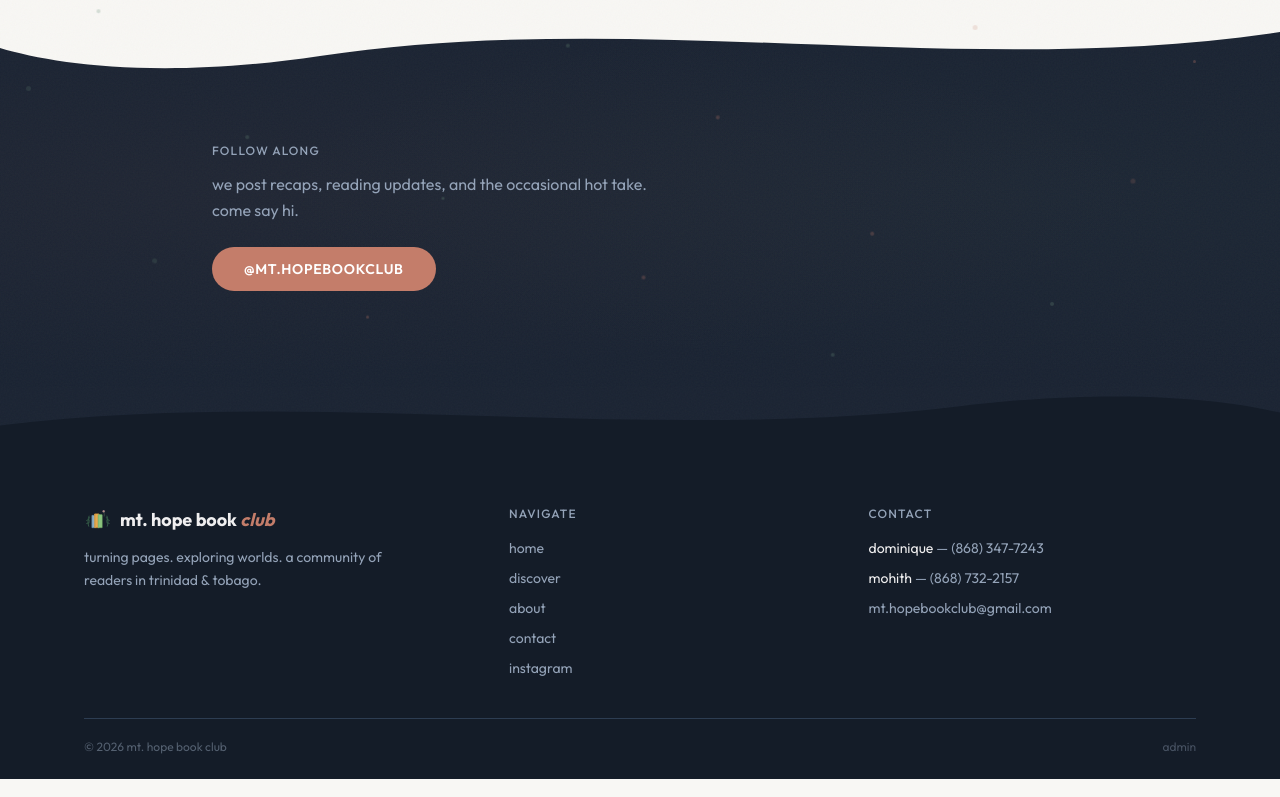
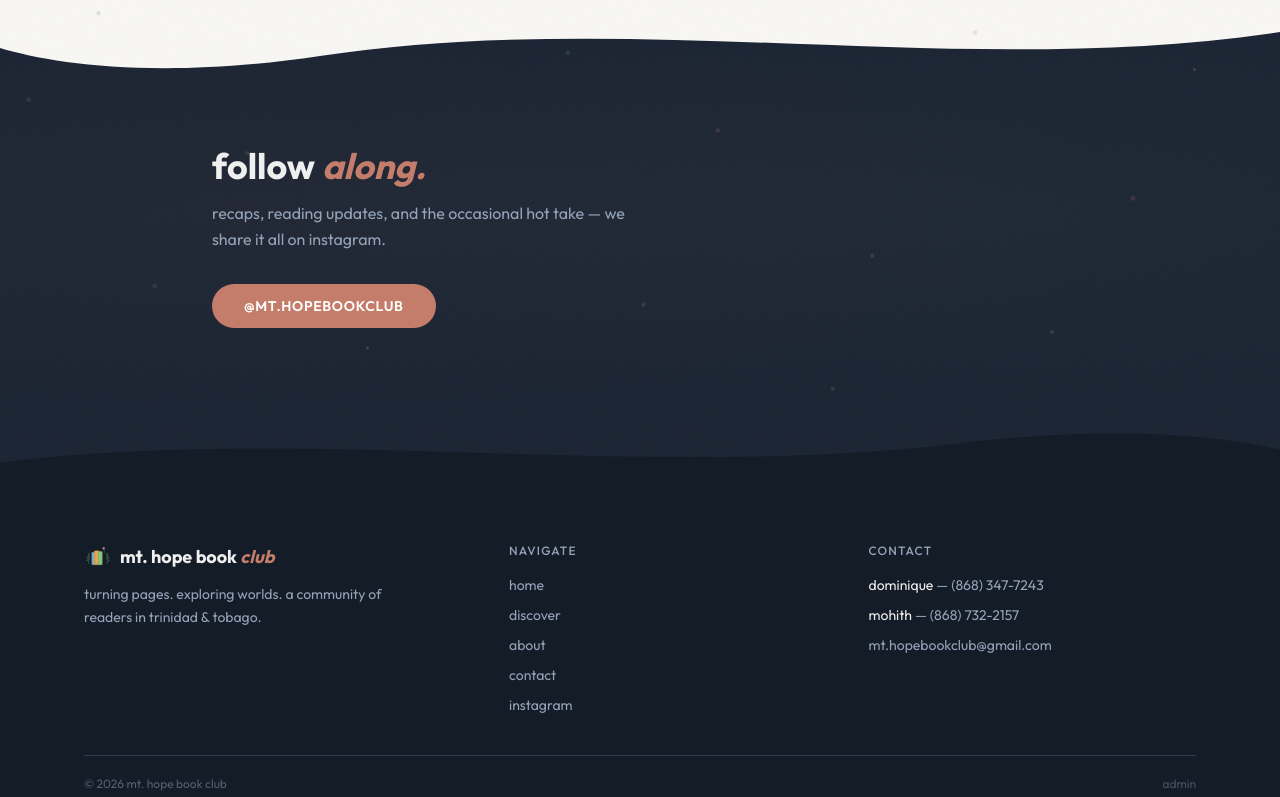
Before and after one commit to aidantrabs/mt-hope-bookclub, a React (Vite) app: page /about in a window 1280 px wide. Shown: the part 907-1704 px from the top of the page. Built offline with nearby package versions, Linux system fonts and the light colour scheme; no server answers.

Commit message:
style: update typography + cta sections for about and contact page

```diff
--- a/src/pages/about.tsx
+++ b/src/pages/about.tsx
@@ -92,10 +92,12 @@ export const About = () => {
         <AmbientDots />
         <div className="max-w-4xl mx-auto px-5 relative z-[2] pt-10 md:pt-16">
           <Animate>
-            <SectionLabel dark>follow along</SectionLabel>
-            <p className="text-text-muted-dark mt-3 mb-6 max-w-md leading-relaxed">
-              we post recaps, reading updates, and the occasional hot take. come
-              say hi.
+            <h2 className="text-2xl md:text-4xl font-bold text-text-on-dark leading-tight">
+              follow <em className="italic text-accent">along.</em>
+            </h2>
+            <p className="text-text-muted-dark mt-3 mb-8 max-w-md leading-relaxed">
+              recaps, reading updates, and the occasional hot take — we share it
+              all on instagram.
             </p>
             <a
               href="https://www.instagram.com/mt.hopebookclub"
--- a/src/pages/contact.tsx
+++ b/src/pages/contact.tsx
@@ -73,8 +73,10 @@ export const Contact = () => {
         <AmbientDots />
         <div className="max-w-4xl mx-auto px-5 relative z-[2] pt-10 md:pt-16">
           <Animate>
-            <SectionLabel dark>prefer to message us?</SectionLabel>
-            <p className="text-text-muted-dark mt-3 mb-6 max-w-md leading-relaxed">
+            <h2 className="text-2xl md:text-4xl font-bold text-text-on-dark leading-tight">
+              prefer to <em className="italic text-accent">write?</em>
+            </h2>
+            <p className="text-text-muted-dark mt-3 mb-8 max-w-md leading-relaxed">
               drop us an email and we'll get back to you.
             </p>
             <a
```
